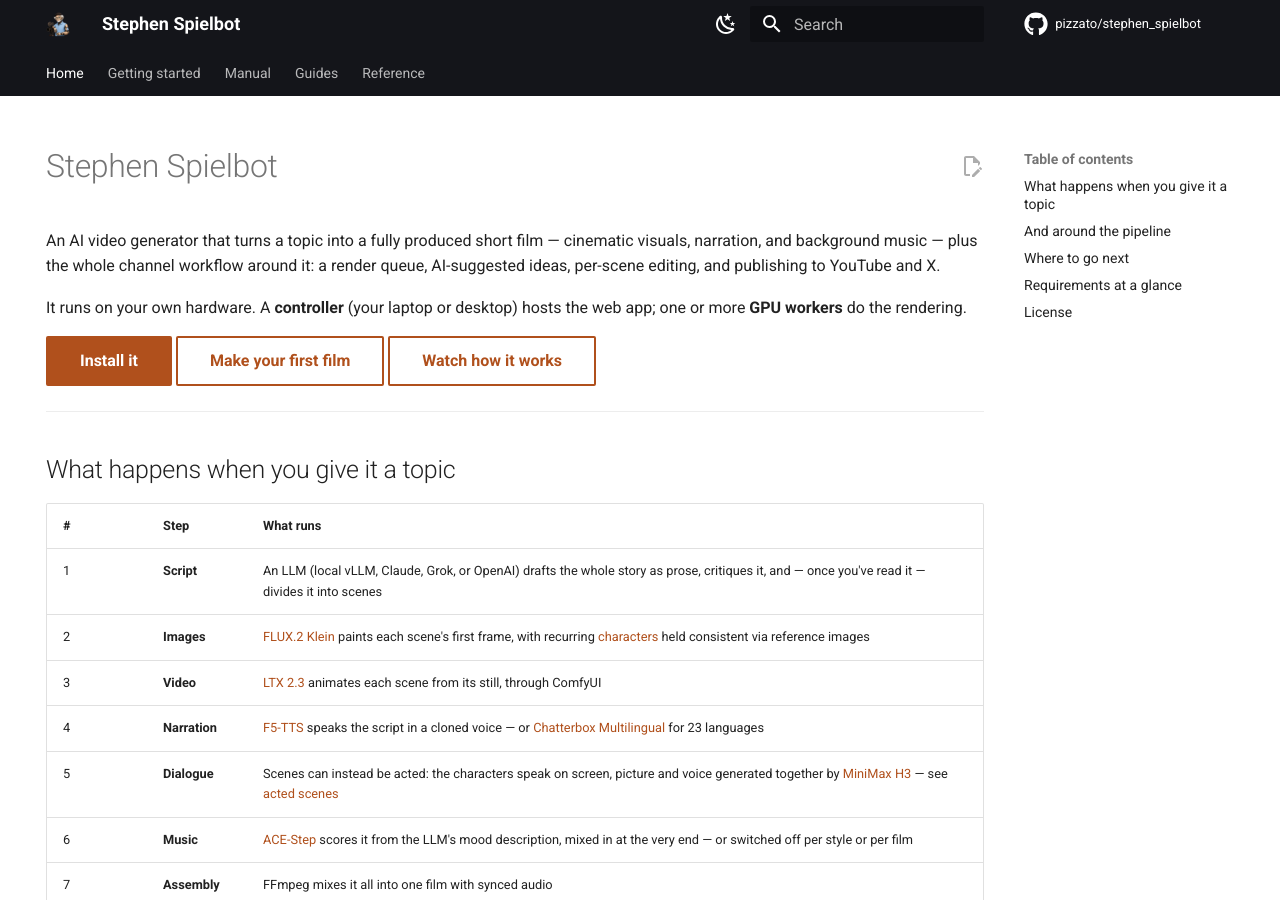
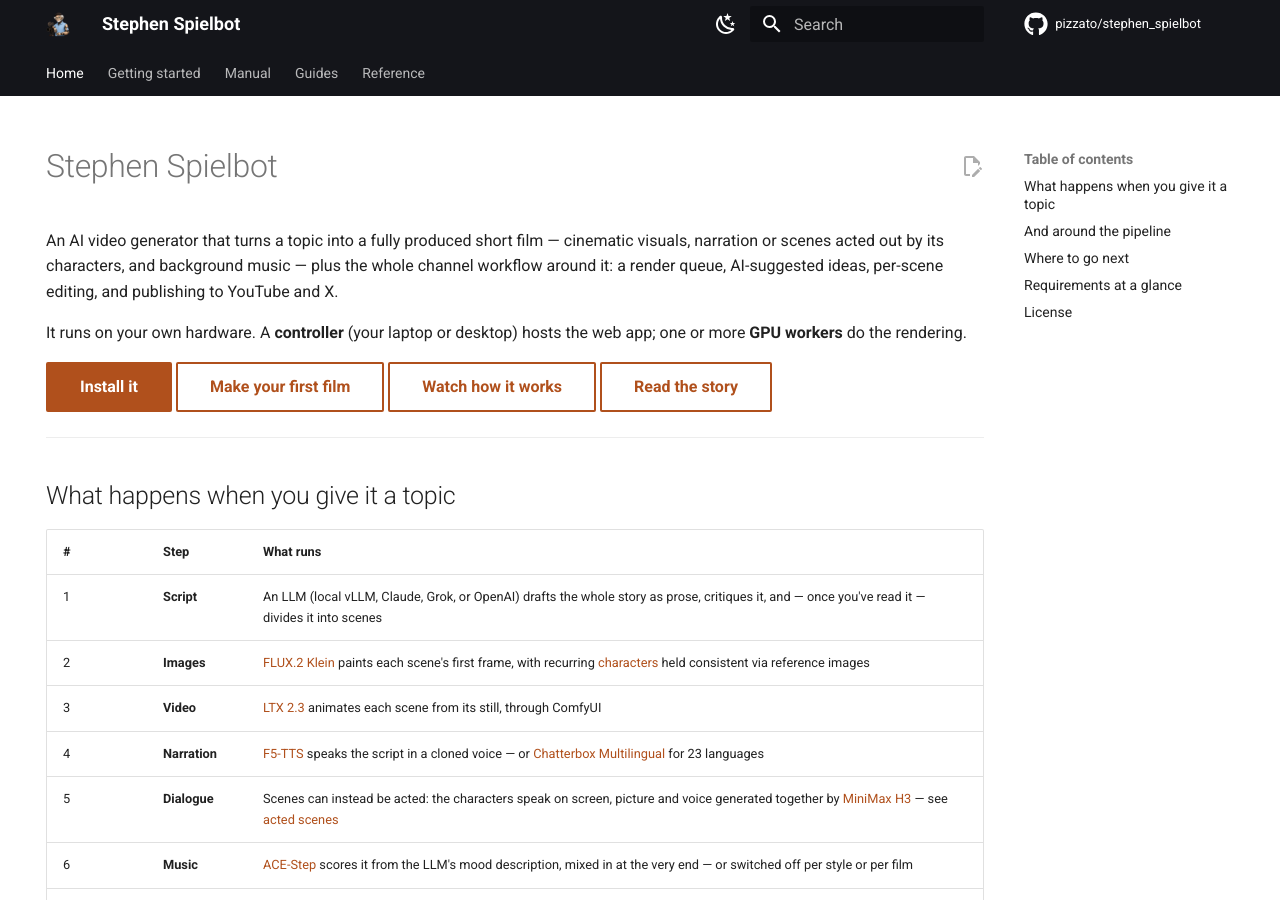
Before and after one commit to pizzato/stephen_spielbot, an MkDocs documentation site: the page built from docs/index.md, in a window 1280 px wide and 900 px high. Built offline with MkDocs 1.6.1 and Material for MkDocs 9.7.7, drawn with Linux system fonts in a browser that asks for light colours; comment, search, counter and statistics services are not loaded.

Commit message:
About/Create catch up with H3 acted scenes; live story + video links
The About and Create pages still described an LTX-only, narration-only
pipeline. Both now name MiniMax H3 alongside LTX and give acted scenes
their own step, and the video-prompt hints in Script/Edit Film no longer
claim the prompt is LTX-specific. The hero/tagline copy in the app,
README and docs index now mentions acted scenes too.

The About links go live: "The story" points at the Medium write-up and
"Watch it work" at the how-it-works video. The README and docs landing
page carried a dead YouTube id (2h5T0mkW1gc, 404s) — replaced with the
real video (1XMU1_QnRa4) — and both now link the Medium story as well.

Co-Authored-By: Claude Fable 5 <noreply@anthropic.com>

```diff
--- a/docs/index.md
+++ b/docs/index.md
@@ -6,7 +6,8 @@ hide:
 # Stephen Spielbot
 
 An AI video generator that turns a topic into a fully produced short film — cinematic
-visuals, narration, and background music — plus the whole channel workflow around it:
+visuals, narration or scenes acted out by its characters, and background music — plus the
+whole channel workflow around it:
 a render queue, AI-suggested ideas, per-scene editing, and publishing to YouTube and X.
 
 It runs on your own hardware. A **controller** (your laptop or desktop) hosts the web
@@ -14,7 +15,8 @@ app; one or more **GPU workers** do the rendering.
 
 [Install it](installation.md){ .md-button .md-button--primary }
 [Make your first film](first-film.md){ .md-button }
-[Watch how it works](https://www.youtube.com/watch?v=2h5T0mkW1gc){ .md-button }
+[Watch how it works](https://www.youtube.com/watch?v=1XMU1_QnRa4){ .md-button }
+[Read the story](https://medium.com/@pizzato/i-will-never-direct-a-movie-again-65bd4e9e6797){ .md-button }
 
 ---
 
```
Also changed, not shown: README.md (+5 -3 lines), docs/manual/home.md (+4 -2 lines), 4 other files.
